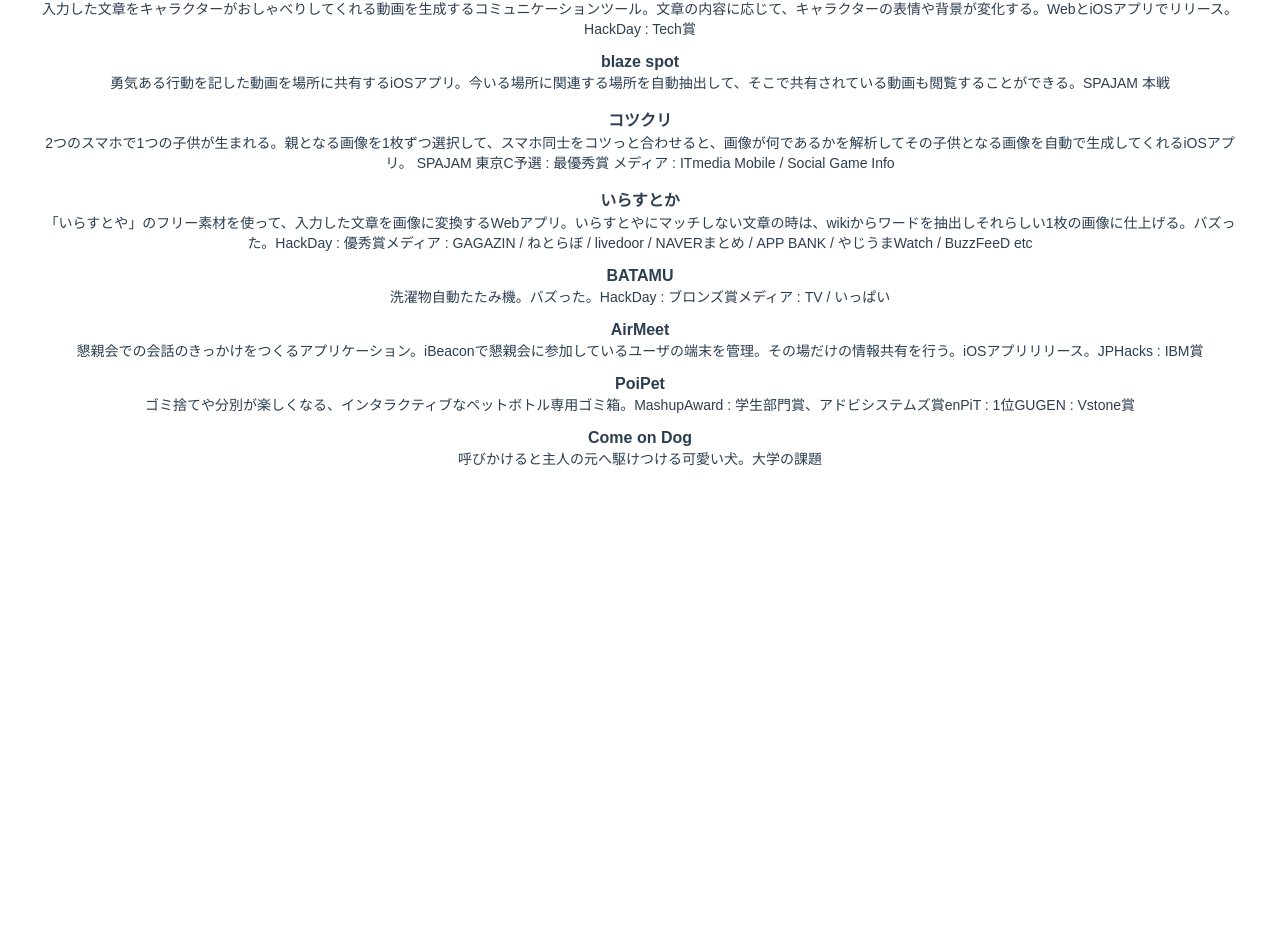
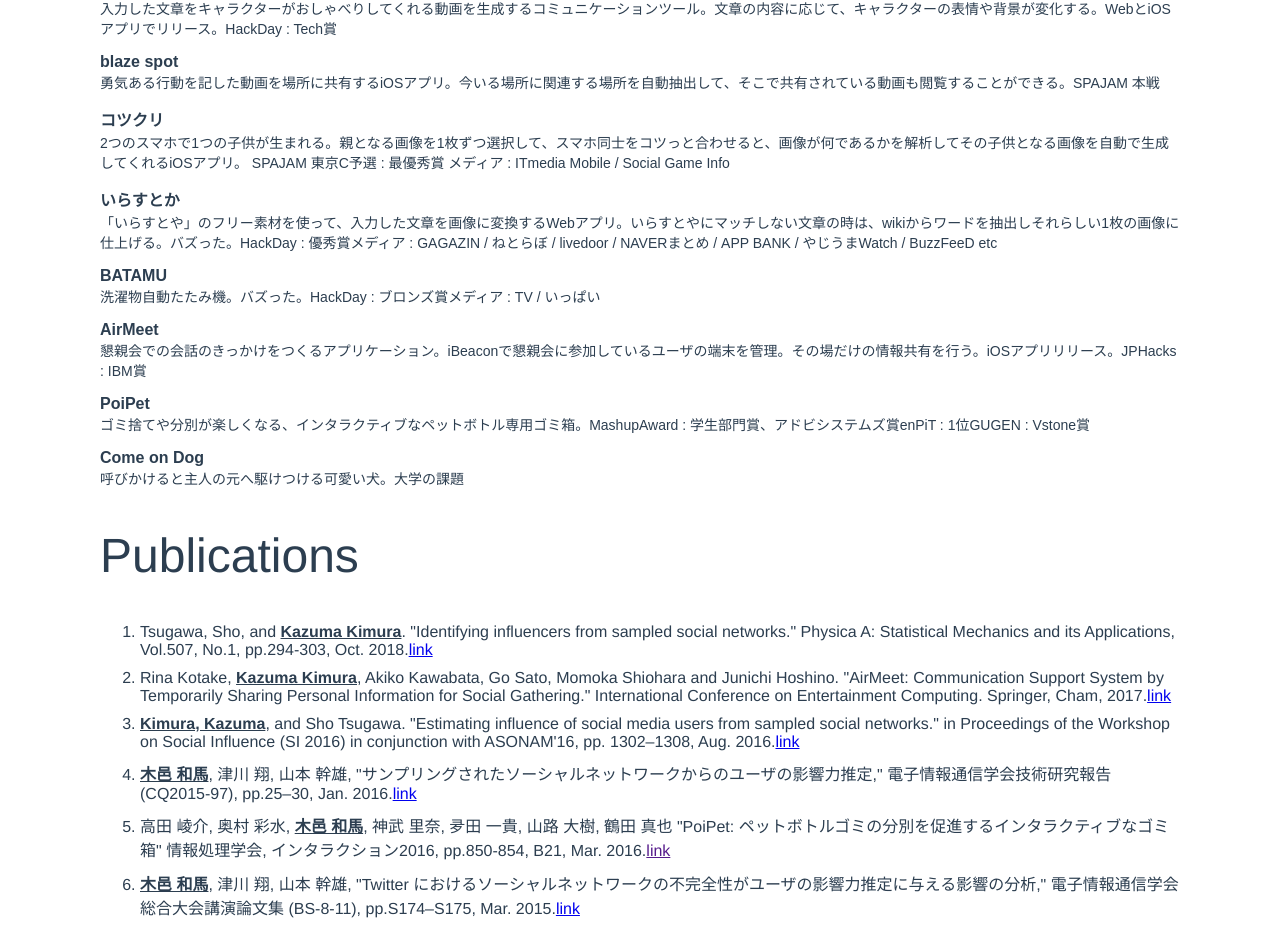
Before and after one commit to koooootake/kkimu-vue-app, a Vue app: page /#/ in a window 1280 px wide. Shown: the part 900-1839 px from the top of the page. Before the commit the page ends 1393 px from the top, so only its background shows below. Built offline with nearby package versions, Linux system fonts and the light colour scheme.

Commit message:
Add publications

```diff
--- a/src/App.vue
+++ b/src/App.vue
@@ -15,8 +15,8 @@
   font-family: 'Avenir', Helvetica, Arial, sans-serif;
   -webkit-font-smoothing: antialiased;
   -moz-osx-font-smoothing: grayscale;
-  text-align: center;
+  text-align: left;
   color: #2c3e50;
-  margin: 25px;
+  margin: 20px;
 }
 </style>
--- a/src/components/Products.vue
+++ b/src/components/Products.vue
@@ -4,6 +4,7 @@
       v-for="product in products"
       v-bind:title="product.title"
       v-bind:description="product.description"
+      :key="product.text"
     />
   </div>
 </template>
--- /dev/null
+++ b/src/components/Publication.vue
@@ -0,0 +1,22 @@
+<template>
+  <li class="Publication">
+    <span class="lead" v-html="text"></span>
+    <a v-bind:href="url" target="_blank">link</a>
+  </li>
+</template>
+
+<script>
+export default {
+  name: 'Publication',
+  props: ['text', 'url'],
+}
+</script>
+<style>
+.Publication {
+  margin-top: 10px;
+}
+span.author {
+  font-weight: bold;
+  text-decoration: underline;
+}
+</style>
--- /dev/null
+++ b/src/components/Publications.vue
@@ -0,0 +1,28 @@
+<template>
+  <ol class="Publications">
+
+    <Publication
+      v-for="publication in publications"
+      v-bind:text="publication.text"
+      v-bind:url="publication.url"
+      :key="publication.text"
+    />
+  </ol>
+</template>
+
+<script>
+import Publication from "./Publication";
+
+export default {
+  name: 'Publications',
+  components: {Publication},
+  data: () => {
+    return {
+      publications: require("../data/publications.json")
+    }
+  }
+}
+</script>
+
+<style scoped>
+</style>
--- a/src/components/Top.vue
+++ b/src/components/Top.vue
@@ -19,14 +19,17 @@
     </ul>
     <h2>Products</h2>
     <Products/>
+    <h2>Publications</h2>
+    <Publications/>
   </div>
 </template>
 
 <script>
 import Products from "./Products";
+import Publications from "./Publications";
 export default {
   name: 'Top',
-  components: {Products},
+  components: { Products, Publications },
   data: () => {
     return {
       title: 'kkimu',
@@ -39,6 +42,10 @@
 
 <!-- Add "scoped" attribute to limit CSS to this component only -->
 <style scoped>
+.Top {
+  max-width: 1080px;
+  margin: 0px auto;
+}
 h1, h2, h3 {
   font-weight: normal;
   word-wrap: break-word;
@@ -67,7 +74,7 @@
   color: #42b983;
 }
 .fab {
-  margin: 0 5px;
+  margin-right: 5px;
   font-size: 18px;
 }
 .fa-gray:before
--- /dev/null
+++ b/src/data/publications.json
@@ -0,0 +1,26 @@
+[
+  {
+    "text": "Tsugawa, Sho, and <span class=\"author\">Kazuma Kimura</span>. \"Identifying influencers from sampled social networks.\" Physica A: Statistical Mechanics and its Applications, Vol.507, No.1, pp.294-303, Oct. 2018.",
+    "url": "https://www.sciencedirect.com/science/article/pii/S0378437118306290"
+  },
+  {
+    "text": "Rina Kotake, <span class=\"author\">Kazuma Kimura</span>, Akiko Kawabata, Go Sato, Momoka Shiohara and Junichi Hoshino. \"AirMeet: Communication Support System by Temporarily Sharing Personal Information for Social Gathering.\" International Conference on Entertainment Computing. Springer, Cham, 2017.",
+    "url": "https://link.springer.com/chapter/10.1007/978-3-319-66715-7_51"
+  },
+  {
+    "text": "<span class=\"author\">Kimura, Kazuma</span>, and Sho Tsugawa. \"Estimating influence of social media users from sampled social networks.\" in Proceedings of the Workshop on Social Influence (SI 2016) in conjunction with ASONAM'16, pp. 1302–1308, Aug. 2016.",
+    "url": "https://ieeexplore.ieee.org/document/7752405/"
+  },
+  {
+    "text": "<span class=\"author\">木邑 和馬</span>, 津川 翔, 山本 幹雄, \"サンプリングされたソーシャルネットワークからのユーザの影響力推定,\" 電子情報通信学会技術研究報告 (CQ2015-97), pp.25–30, Jan. 2016.",
+    "url": "https://ci.nii.ac.jp/naid/40020737155/"
+  },
+  {
+    "text": "高田 崚介, 奥村 彩水, <span class=\"author\">木邑 和馬</span>, 神武 里奈, 夛田 一貴, 山路 大樹, 鶴田 真也 \"PoiPet: ペットボトルゴミの分別を促進するインタラクティブなゴミ箱\" 情報処理学会, インタラクション2016, pp.850-854, B21, Mar. 2016.",
+    "url": ""
+  },
+  {
+    "text": "<span class=\"author\">木邑 和馬</span>, 津川 翔, 山本 幹雄, \"Twitter におけるソーシャルネットワークの不完全性がユーザの影響力推定に与える影響の分析,\" 電子情報通信学会総合大会講演論文集 (BS-8-11), pp.S174–S175, Mar. 2015.",
+    "url": "https://ci.nii.ac.jp/naid/110009928752"
+  }
+]
```
